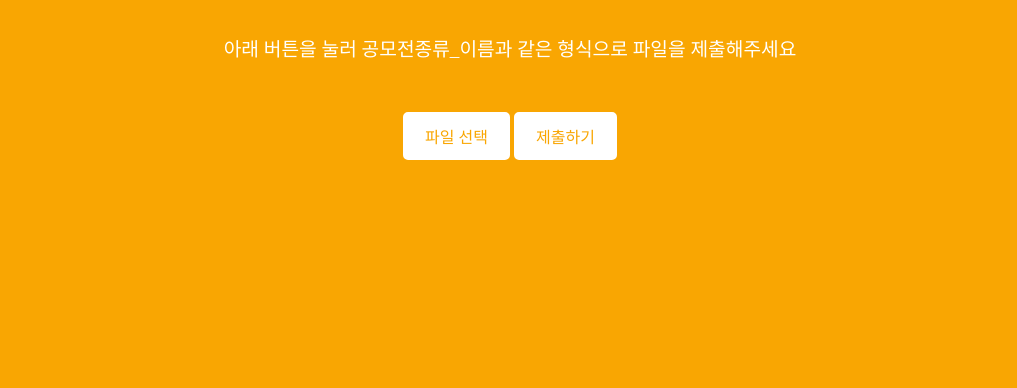
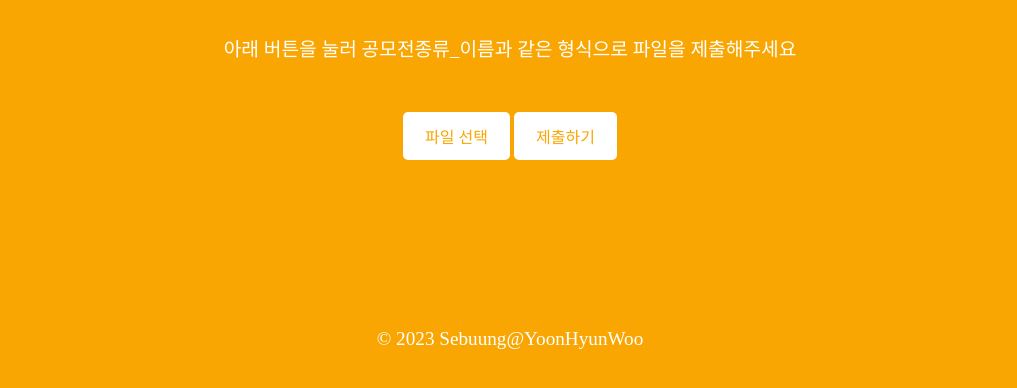
Before and after one commit to Sebuung/Sebuung-Competition-Web, a plain HTML site: page index.html in a window 1280 px wide. Shown: the part 422-810 px from the top of the page, without its empty margins (130-1147 px from the left). Drawn offline with Linux system fonts and the light colour scheme.

Commit message:
add footer

```diff
--- a/index.html
+++ b/index.html
@@ -103,6 +103,16 @@ input[type="file"] {
 
 }
 
+footer {
+    color: gray;
+    padding: 20px;
+    text-align: center;
+    position: absolute;
+    bottom: 0;
+    width: 100%;
+    height: 50px;
+  }
+
     </style>
 </head>
 <body>
@@ -116,7 +126,12 @@ input[type="file"] {
             <input type='submit' value='제출하기' id="submit-btn"  class="btn">
 
         </form>
+
     </center>
+
+    <footer>
+        <p>&copy; 2023 Sebuung@YoonHyunWoo</p>
+    </footer>
 </body>
 <script>
     const fileInput = document.getElementById("file-input");
```
